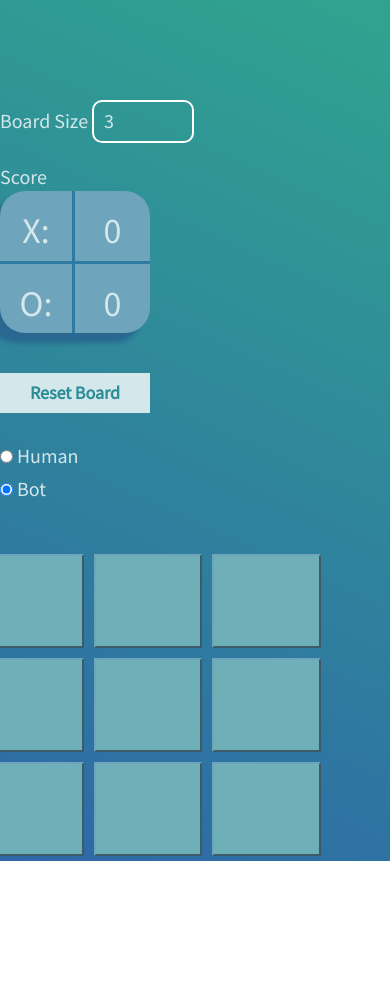
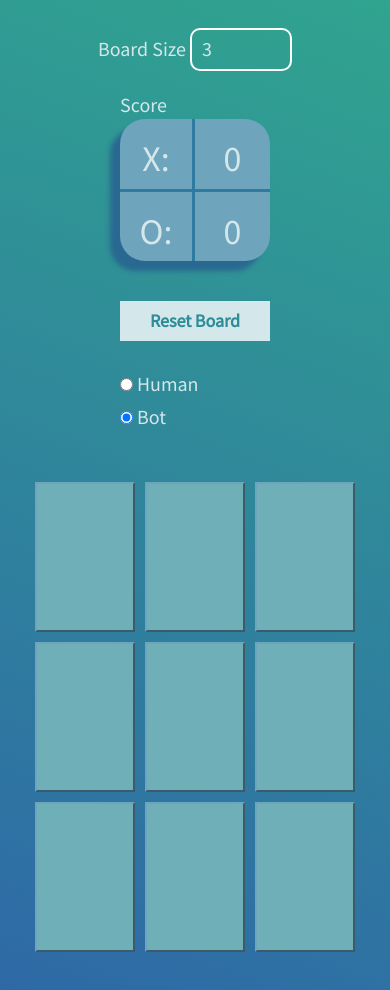
Before and after one commit to mykeels/tic-tac-toe, a website: page src/index.html in a window 390 px wide. Shown: the top 990 px of the page. Before the commit the page ends 861 px from the top, so only its background shows below. Drawn offline with nearby package versions, Linux system fonts and the light colour scheme.

Commit message:
Flesh out 10 x 10 styles

```diff
--- a/src/css/style.css
+++ b/src/css/style.css
@@ -91,6 +91,42 @@ background: linear-gradient(bottom left, #2e68a7, #30a48f); /*Standard*/
     border: 2px outset #6EA4BC;
 }
 
+@media (max-width: 750px) {
+    .tile.tile-10 {
+        width: 8%;
+        margin: 0.01em;
+    }
+
+    .tile-o, .tile-x {
+        font-size: 1.5em;
+        height: 50%;
+    }
+
+    .tile {
+        height: 3em;
+    }
+
+    .board-size {
+        display: flex;
+        flex-direction: column;
+        align-items: center;
+    }
+
+    body > div.container {
+        padding: 2em 0;
+    }
+}
+
+.tile {
+    width: 5em;
+    min-width: 2em;
+    height: 5em;
+}
+
+.tile-o, .tile-x {
+    font-size: 2em;
+}
+
 .tile.disabled {
     background-color: #ACD1D7 !important;
     color: #fff;
--- a/src/index.html
+++ b/src/index.html
@@ -33,7 +33,9 @@
             <!-- left side -->
             <div class="col-md-3">
                 <div class="board-size">
-                    <label>Board Size </label> <input type="number" min="3" max="10" ng-model="size" ng-change="changeTiles()" />
+                    <div class="size--container">
+                        <label>Board Size </label> <input type="number" min="3" max="10" ng-model="size" ng-change="changeTiles()" />
+                    </div>
                     <div class="margin-top">
                         <p class="no-margin">Score</p>
                         <div class="row no-margin score-box">
@@ -65,9 +67,17 @@
             <!-- left side ends-->
             <div class="col-md-9">
                 <!-- right side begins -->
-                <div class="row game">
-                    <div class="row" ng-repeat="row in tiles track by $index">
-                        <div class="col-xs-3 tile margin-2" ng-style="{ 'width': getTileWidth(tiles.length), 'height': getTileHeight(tiles.length) + 'px', 'line-height': getTileHeight(tiles.length) + 'px', 'font-size': getFontSize(tiles.length) }" ng-class="{ 'disabled' : column != '0'.toNumber(), 'x-won': column == 30, 'o-won': column == 50 }" ng-repeat="column in row track by $index"
+                <div class="row game" style="display: flex;
+                flex-direction: column;
+                padding: 0 10%;
+                margin: 0 auto;
+                min-height: 60vh;">
+                    <div style="display: flex; justify-content: center; margin: 0 0" ng-repeat="row in tiles track by $index">
+                        <div class="col-xs-3 tile"
+                        style="display: flex; justify-content: center; align-items: center;"
+                        ng-class="[getTileClass()]"
+                        ng-style="{
+                         'line-height': getTileHeight(tiles.length) + 'px', 'font-size': getFontSize(tiles.length) }" ng-class="{ 'disabled' : column != '0'.toNumber(), 'x-won': column == 30, 'o-won': column == 50 }" ng-repeat="column in row track by $index"
                             ng-click="play($index, $parent.$index);calcGame()">
                             <span ng-if="column == 0"></span>
                             <span ng-if="column == 3 || column == 30" class="tile-x">X<!--<small>{{column}}</small>--></span>
--- a/src/js/app.js
+++ b/src/js/app.js
@@ -14,6 +14,7 @@ app.controller("GameCtrl", function ($scope, $http) {
     $scope.getTileWidth = (length) => 'calc(' + Math.floor(75 / length) + '% - 4px)';
     $scope.getFontSize = (length) => $scope.tileFontSizes[length] || 60;
     $scope.tileFontSizes = { 3: 50, 4: 42, 5: 32, 6: 22, 7: 21, 8: 18, 9: 15, 10: 12 }
+    $scope.getTileClass = () => 'tile-'.concat($scope.size);
     $scope.changeTiles = function () {
         var a1 = [];
         for (var i = 0; i < $scope.size; i++) {
```
